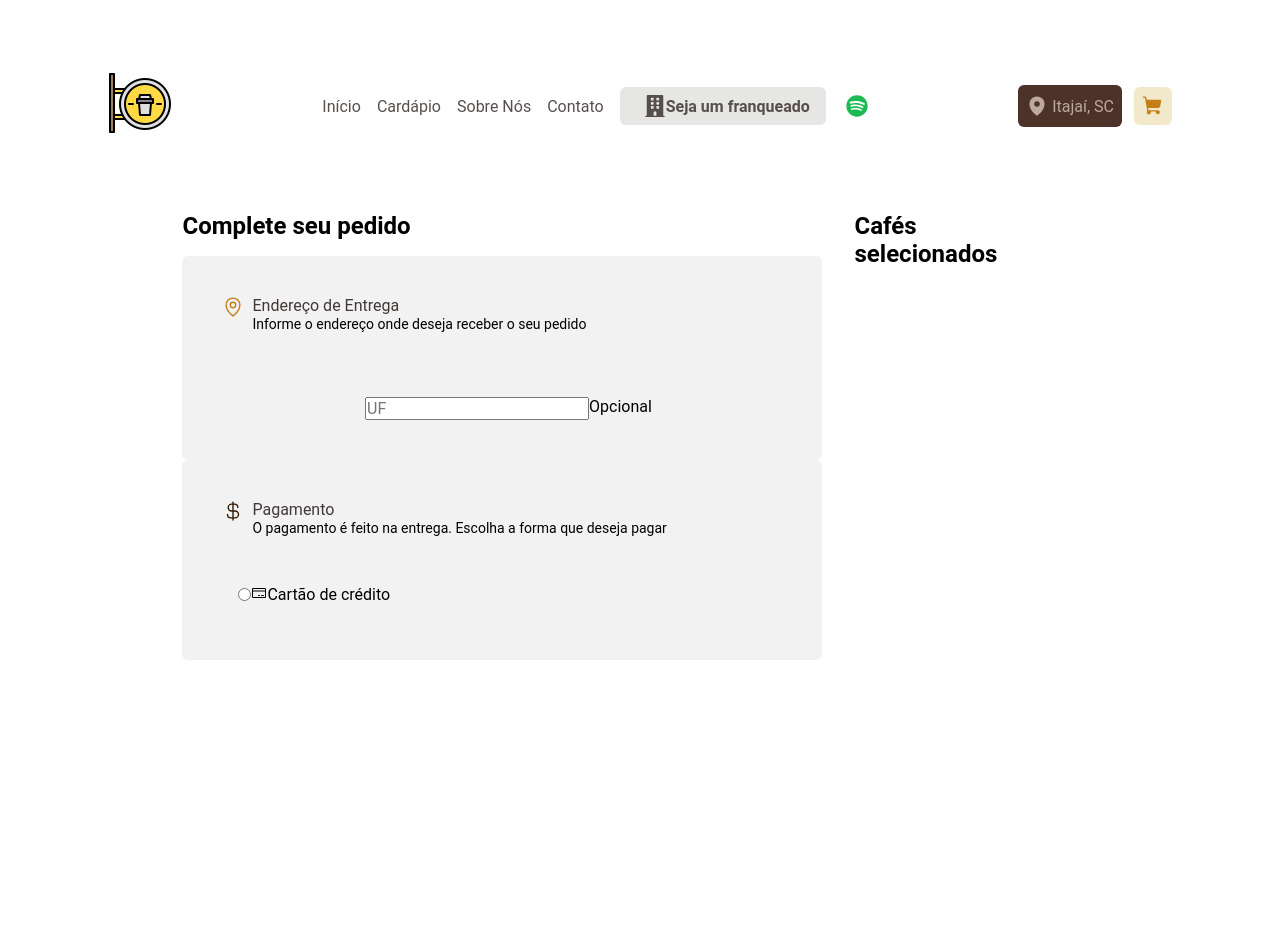
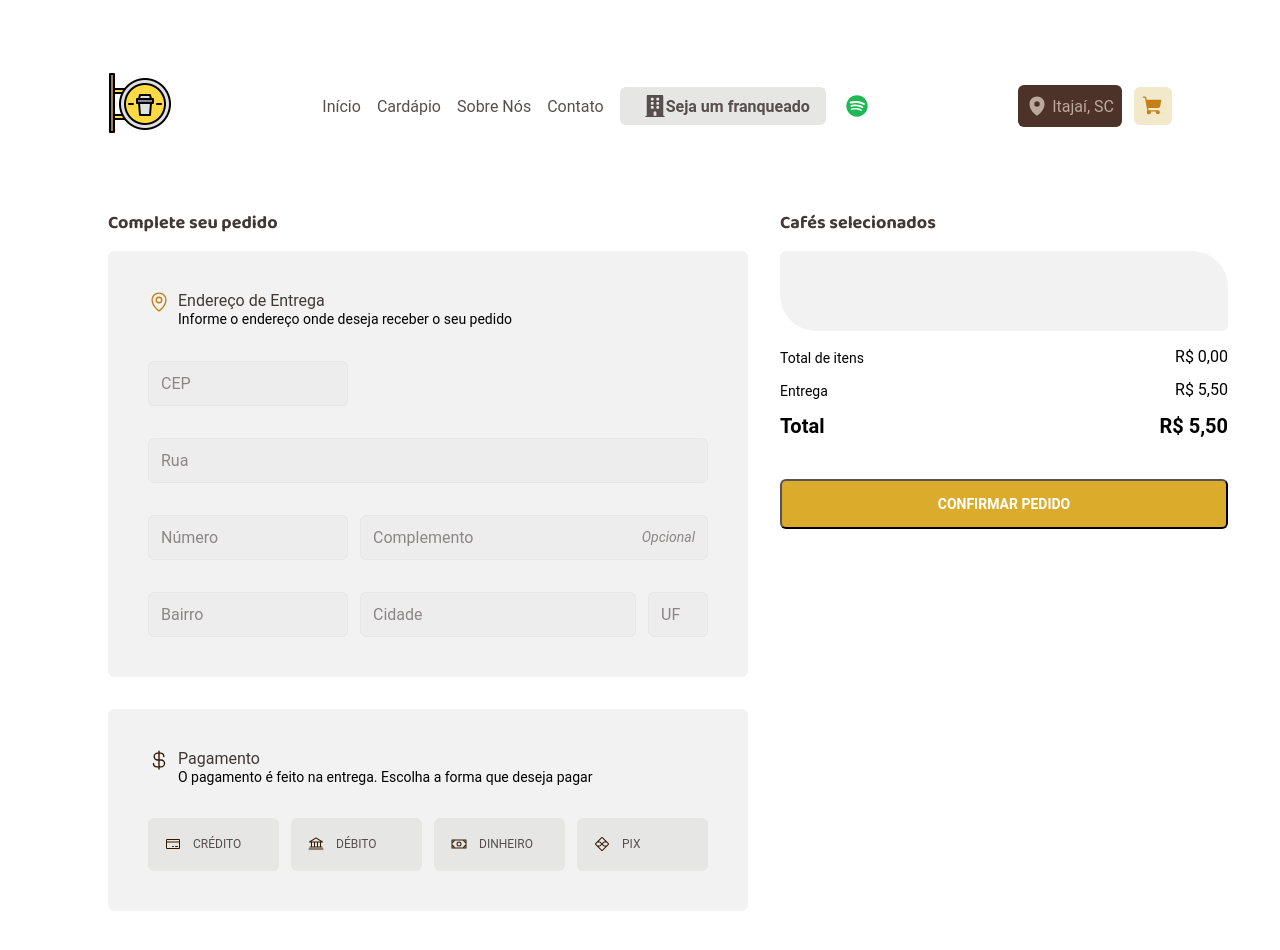
Before and after one commit to sergiorbf/kenko-coffee, a React (Vite) app: page /cart in a window 1280 px wide. Shown: the top 950 px of the page. Before the commit the page ends 800 px from the top, so only its background shows below. Built offline with nearby package versions, Linux system fonts and the light colour scheme.

Commit message:
almost complete address form and pay method form

```diff
--- a/src/components/Form/Radio/styles.ts
+++ b/src/components/Form/Radio/styles.ts
@@ -1,7 +1,34 @@
 import { styled } from 'styled-components'
+import { TextPatterns } from '../../../styles/TextPatterns'
 
 export const Container = styled.label`
   display: flex;
   padding: 1rem;
   width: 100%;
+  align-items: center;
+  gap: 0.75rem;
+  border-radius: 0.375rem;
+  border: 1px solid transparent;
+  background-color: ${({ theme }) => theme.colors['base-button']};
+  color: ${({ theme }) => theme.colors['base-text']};
+  text-transform: uppercase;
+  ${TextPatterns.fonts.buttonM}
+  transition: all 0.2s;
+  cursor: pointer;
+  &:hover {
+    background-color: ${({ theme }) => theme.colors['base-hover']};
+  }
+
+  &[data-state='true'] {
+    background-color: ${({ theme }) => theme.colors['brown-light']};
+    border-color: ${({ theme }) => theme.colors.brown};
+  }
+
+  input {
+    display: none;
+  }
+
+  svg {
+    color: ${({ theme }) => theme.colors.brown};
+  }
 `
--- a/src/components/Form/TextInput/styles.ts
+++ b/src/components/Form/TextInput/styles.ts
@@ -8,6 +8,40 @@ export const Box = styled.div`
 `
 export const Container = styled.label`
   display: flex;
+  align-items: center;
+  justify-content: space-between;
+  border-radius: 0.375rem;
+  border: 1px solid ${({ theme }) => theme.colors['base-button']};
+  background-color: ${({ theme }) => theme.colors['base-input']};
+  transition: all 0.2s;
+
+  &[data-state='focused'] {
+    border-color: ${({ theme }) => theme.colors['yellow-dark']};
+  }
+
+  &[data-state='blurred'] {
+    border-color: ${({ theme }) => theme.colors['base-button']};
+  }
+
+  input {
+    color: ${({ theme }) => theme.colors['base-text']};
+    width: 100%;
+    background-color: transparent;
+    border: none;
+    padding: 0.75rem;
+    outline: none;
+
+    &::placeholder {
+      color: ${({ theme }) => theme.colors['base-label']};
+    }
+  }
+
+  span {
+    padding: 0.75rem;
+    font-style: italic;
+    color: ${({ theme }) => theme.colors['base-label']};
+    ${TextPatterns.fonts.textS}
+  }
 `
 
 export const ErrorMessage = styled.p`
--- a/src/pages/Cart/index.tsx
+++ b/src/pages/Cart/index.tsx
@@ -5,23 +5,36 @@ import {
   AddressForm,
   AddressHeading,
   CartTotal,
+  CartTotalInfo,
+  CheckoutButton,
   Coffee,
+  CoffeeInfo,
   Container,
   InfoContainer,
   PaymentContainer,
+  PaymentErrorMessage,
   PaymentHeading,
   PaymentOptions,
 } from './styles'
-import { MapPin, CurrencyDollar, CreditCard } from '@phosphor-icons/react'
+import {
+  MapPin,
+  CurrencyDollar,
+  CreditCard,
+  Trash,
+  Bank,
+  Money,
+  PixLogo,
+} from '@phosphor-icons/react'
 import { TextInput } from '../../components/Form/TextInput'
 import { zodResolver } from '@hookform/resolvers/zod'
 import { SubmitHandler, useForm } from 'react-hook-form'
 import { useCart } from '../../Hooks/useCart'
 import { Radio } from '../../components/Form/Radio'
 import { coffees } from '../../../data.json'
+import { InputCart } from '../../components/Form/InputCart'
 
 type FormInputs = {
-  cep: number
+  zipCode: number
   street: string
   number: string
   fullAddress: string
@@ -35,7 +48,7 @@ const newOrder = z.object({
   zipCode: z.number({ invalid_type_error: 'Informe o CEP' }),
   street: z.string().min(1, 'Informe a rua'),
   number: z.string().min(1, 'Informe o número'),
-  fullAdress: z.string(),
+  fullAddress: z.string(),
   neighborhood: z.string().min(1, 'Informe o bairro'),
   city: z.string().min(1, 'Informe a cidade'),
   state: z.string().min(1, 'Informe a UF'),
@@ -76,6 +89,12 @@ export function Cart() {
   } = useForm<FormInputs>({
     resolver: zodResolver(newOrder),
   })
+
+  const shippingPrice = 5.5
+
+  const totalItemsPrice = coffeesInCart.reduce((previousValue, currentItem) => {
+    return (previousValue += currentItem.price * currentItem.quantity)
+  }, 0)
 
   const selectedPaymentMethod = watch('paymentMethod')
 
@@ -118,22 +137,25 @@ export function Cart() {
               <TextInput
                 placeholder="CEP"
                 type="number"
-                containerProps={{ style: { gridArea: 'cep' } }}
-                error={errors.cep}
-                {...register('cep', { valueAsNumber: true })}
+                containerProps={{ style: { gridArea: 'zipCode' } }}
+                error={errors.zipCode}
+                {...register('zipCode', { valueAsNumber: true })}
               />
+
               <TextInput
                 placeholder="Rua"
                 containerProps={{ style: { gridArea: 'street' } }}
                 error={errors.street}
                 {...register('street')}
               />
+
               <TextInput
                 placeholder="Número"
                 containerProps={{ style: { gridArea: 'number' } }}
                 error={errors.number}
                 {...register('number')}
               />
+
               <TextInput
                 placeholder="Complemento"
                 optional
@@ -141,18 +163,21 @@ export function Cart() {
                 error={errors.fullAddress}
                 {...register('fullAddress')}
               />
+
               <TextInput
                 placeholder="Bairro"
                 containerProps={{ style: { gridArea: 'neighborhood' } }}
                 error={errors.neighborhood}
                 {...register('neighborhood')}
               />
+
               <TextInput
                 placeholder="Cidade"
                 containerProps={{ style: { gridArea: 'city' } }}
                 error={errors.city}
                 {...register('city')}
               />
+
               <TextInput
                 placeholder="UF"
                 maxLength={2}
@@ -185,9 +210,42 @@ export function Cart() {
                   value="credit"
                 >
                   <CreditCard size={16} />
-                  <span>Cartão de crédito</span>
+                  <span>Crédito</span>
+                </Radio>
+
+                <Radio
+                  isSelected={selectedPaymentMethod === 'debit'}
+                  {...register('paymentMethod')}
+                  value="debit"
+                >
+                  <Bank size={16} />
+                  <span>Débito</span>
+                </Radio>
+
+                <Radio
+                  isSelected={selectedPaymentMethod === 'cash'}
+                  {...register('paymentMethod')}
+                  value="cash"
+                >
+                  <Money size={16} />
+                  <span>Dinheiro</span>
+                </Radio>
+
+                <Radio
+                  isSelected={selectedPaymentMethod === 'pix'}
+                  {...register('paymentMethod')}
+                  value="pix"
+                >
+                  <PixLogo size={16} />
+                  <span>PIX</span>
                 </Radio>
               </div>
+
+              {errors.paymentMethod ? (
+                <PaymentErrorMessage role="alert">
+                  {errors.paymentMethod.message}
+                </PaymentErrorMessage>
+              ) : null}
             </PaymentOptions>
           </PaymentContainer>
         </form>
@@ -195,7 +253,6 @@ export function Cart() {
 
       <InfoContainer>
         <h2>Cafés selecionados</h2>
-      </InfoContainer>
 
         <CartTotal>
           {coffeesInCart.map((coffee) => (
@@ -203,11 +260,67 @@ export function Cart() {
               <Coffee>
                 <div>
                   <img src={coffee.image} alt={coffee.title} />
+
+                  <div>
+                    <span>{coffee.title}</span>
+
+                    <CoffeeInfo>
+                      <InputCart
+                        quantity={coffee.quantity}
+                        incrementQuantity={() => handleItemIncrement(coffee.id)}
+                        decrementQuantity={() => handleItemDecrement(coffee.id)}
+                      />
+
+                      <button onClick={() => handleItemRemove(coffee.id)}>
+                        <Trash />
+                        <span>Remover</span>
+                      </button>
+                    </CoffeeInfo>
                   </div>
+                </div>
+
+                <aside>R$ {coffee.price?.toFixed(2)}</aside>
               </Coffee>
             </Fragment>
           ))}
         </CartTotal>
+
+        <CartTotalInfo>
+          <div>
+            <span>Total de itens</span>
+            <span>
+              {new Intl.NumberFormat('pt-br', {
+                currency: 'BRL',
+                style: 'currency',
+              }).format(totalItemsPrice)}
+            </span>
+          </div>
+
+          <div>
+            <span>Entrega</span>
+            <span>
+              {new Intl.NumberFormat('pt-br', {
+                currency: 'BRL',
+                style: 'currency',
+              }).format(shippingPrice)}
+            </span>
+          </div>
+
+          <div>
+            <span>Total</span>
+            <span>
+              {new Intl.NumberFormat('pt-br', {
+                currency: 'BRL',
+                style: 'currency',
+              }).format(totalItemsPrice + shippingPrice)}
+            </span>
+          </div>
+        </CartTotalInfo>
+
+        <CheckoutButton type="submit" form="order">
+          Confirmar pedido
+        </CheckoutButton>
+      </InfoContainer>
     </Container>
   )
 }
--- a/src/pages/Cart/styles.ts
+++ b/src/pages/Cart/styles.ts
@@ -13,6 +13,17 @@ export const InfoContainer = styled.div`
   display: flex;
   flex-direction: column;
   gap: 16px;
+
+  h2 {
+    ${TextPatterns.fonts.titleXS}
+    color: ${({ theme }) => theme.colors['base-subtitle']}
+  }
+
+  > form {
+    display: flex;
+    flex-direction: column;
+    gap: 32px;
+  }
 `
 export const FormsContainer = styled.div`
   padding: 40px;
@@ -25,6 +36,8 @@ export const FormsContainer = styled.div`
   flex-direction: column;
   gap: 2rem;
 `
+
+export const AddressContainer = styled(FormsContainer)``
 
 export const Heading = styled.div`
   display: flex;
@@ -41,8 +54,6 @@ export const Heading = styled.div`
   }
 `
 
-export const AddressContainer = styled(FormsContainer)``
-
 export const AddressHeading = styled(Heading)`
   svg {
     color: ${({ theme }) => theme.colors['yellow-dark']};
@@ -50,14 +61,13 @@ export const AddressHeading = styled(Heading)`
 `
 export const AddressForm = styled.div`
   display: grid;
-  grid-gap: 2rem 0.75rem;
-  grid-template-columns: 12.5rem 1fr 3.75;
-
-  grid-template-columns:
-    'cep . .'
+  grid-template-areas:
+    'zipCode . .'
     'street street street'
     'number fullAddress fullAddress'
     'neighborhood city state';
+  grid-template-columns: 12.5rem 1fr 3.75rem;
+  grid-gap: 2rem 0.75rem;
 `
 export const PaymentContainer = styled(FormsContainer)``
 
@@ -80,10 +90,90 @@ export const PaymentOptions = styled.div`
 `
 export const Coffee = styled.div`
   display: flex;
+  justify-content: space-between;
+
+  > div {
+    > img {
+      width: 4rem;
+      height: 4rem;
+    }
+
+    display: flex;
+    align-items: stretch;
+    gap: 1.25rem;
+
+    > div {
+      display: flex;
+      flex-direction: column;
+      justify-content: space-between;
+    }
+  }
+
+  > aside {
+    font-weight: bold;
+  }
 `
 export const CartTotal = styled.div`
   width: 100%;
+  padding: 2.5rem;
+  border-radius: 0.375rem 2.25rem;
+  background-color: ${({ theme }) => theme.colors['base-card']};
+  min-width: 28rem;
+
+  > span {
+    display: block;
+    height: 1px;
+    background-color: ${({ theme }) => theme.colors['base-button']};
+    margin: 1.5rem 0;
+  }
 `
 export const CartTotalInfo = styled.div`
   display: flex;
+  flex-direction: column;
+  gap: 0.75rem;
+
+  div {
+    display: flex;
+    align-items: center;
+    justify-content: space-between;
+
+    span:first-child {
+      ${TextPatterns.fonts.textS}
+    }
+
+    span:last-child {
+      ${TextPatterns.fonts.textM}
+    }
+  }
+
+  div:last-child {
+    span {
+      ${TextPatterns.fonts.textL};
+      font-weight: bold;
+    }
+  }
 `
+export const CoffeeInfo = styled.div`
+  display: flex;
+`
+export const CheckoutButton = styled.button`
+  width: 100%;
+  text-transform: uppercase;
+  ${TextPatterns.fonts.buttonG}
+  transition: all 0.2s;
+  padding: 0.75rem;
+  border-radius: 0.375rem;
+  margin-top: 1.5rem;
+  cursor: pointer;
+  color: ${({ theme }) => theme.colors.white};
+  background-color: ${({ theme }) => theme.colors.yellow};
+
+  &:hover {
+    background-color: ${({ theme }) => theme.colors['yellow-dark']};
+  }
+`
+export const PaymentErrorMessage = styled.p`
+  ${TextPatterns.fonts.textXS}
+  font-weight: 400;
+  color: red;
+`
```
Lines whose indentation alone changed are shown as unchanged.
